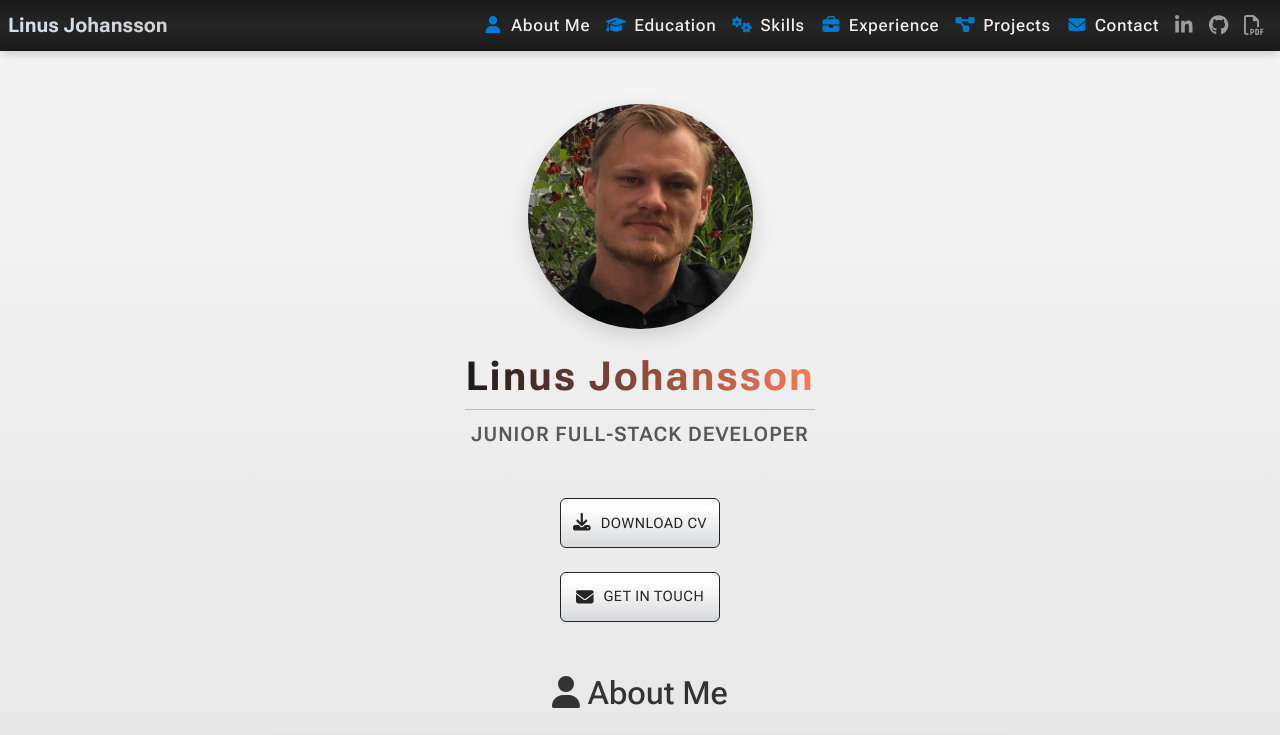
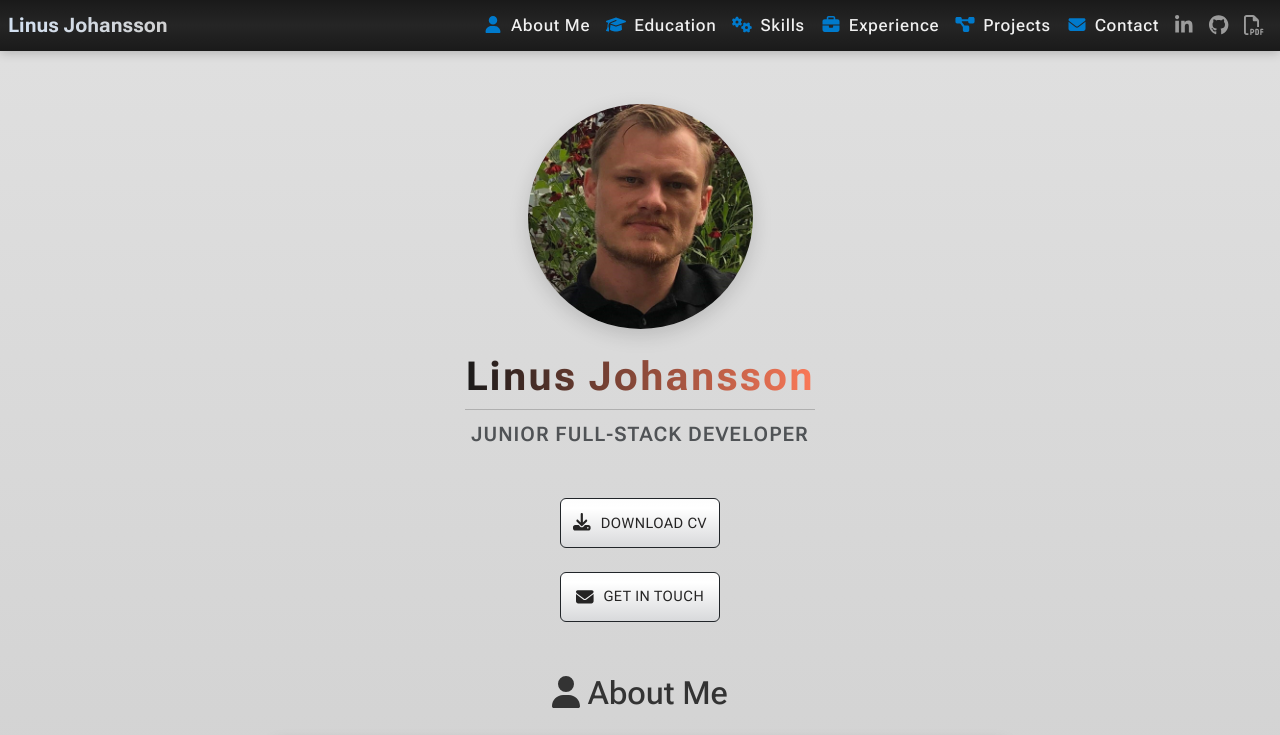
Before and after one commit to j0hanz/j0hanz-portfolio, a React (Create React App) app: page / in a window 1280 px wide. Shown: the top 735 px of the page. Built offline with nearby package versions, Linux system fonts and the light colour scheme.

Commit message:
Refactor background gradient in App module CSS

```diff
--- a/src/App.module.css
+++ b/src/App.module.css
@@ -30,11 +30,13 @@ body {
   color: #333;
   background: linear-gradient(
     180deg,
-    #f5f5f5 0%,
-    #e0e0e0 25%,
-    #cccccc 50%,
-    #b0b0b0 75%,
-    #a3a3a3 100%
+    #e0e0e0 0%,
+    #d4d4d4 15%,
+    #c7c7c7 30%,
+    #b0b0b0 50%,
+    #989898 70%,
+    #8a8a8a 85%,
+    #7e7e7e 100%
   );
 }
 
```
